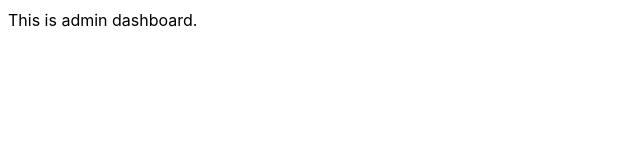
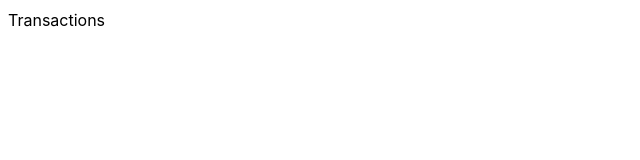
Before and after one commit to abhiSahuCodes/Admin-Dashboard-React, a React (Vite) app in the folder admin-dashboard/: page /admin/transactions in a window 1280 px wide. Shown: the top 160 px of the page, without its empty margins (0-640 px from the left). Built offline with nearby package versions, Linux system fonts and the light colour scheme.

Commit message:
early routes established

```diff
--- a/admin-dashboard/src/App.tsx
+++ b/admin-dashboard/src/App.tsx
@@ -1,11 +1,37 @@
+import { createBrowserRouter, RouterProvider } from "react-router-dom";
+import { lazy } from "react";
 
+const Dashboard = lazy(() => import(("./pages/Dashboard")));
+const Products = lazy(() => import(("./pages/Products")));
+const Customers = lazy(() => import(("./pages/Customers")));
+const Transactions = lazy(() => import(("./pages/Transactions")));
+
+const router = createBrowserRouter([
+  {
+    path: '/',
+    children: [
+      {
+        path: "/admin/dashboard",
+        element: <Dashboard />,
+      },
+      {
+        path: "/admin/products",
+        element: <Products />
+      },
+      {
+        path: "/admin/customers",
+        element: <Customers />,
+      },
+      {
+        path: "/admin/transactions",
+        element: <Transactions />
+      }
+    ]
+  },
+]);
 
 const App = () => {
-  return (
-    <div>
-      This is admin dashboard.
-    </div>
-  )
-}
+  return <RouterProvider router={router} />;
+};
 
 export default App;
--- /dev/null
+++ b/admin-dashboard/src/pages/Customers.tsx
@@ -0,0 +1,10 @@
+
+const Customers = () => {
+  return (
+    <div>
+      Customers
+    </div>
+  )
+}
+
+export default Customers;
--- /dev/null
+++ b/admin-dashboard/src/pages/Dashboard.tsx
@@ -0,0 +1,10 @@
+
+const Dashboard = () => {
+  return (
+    <div>
+      Dashboard
+    </div>
+  )
+}
+
+export default Dashboard;
--- /dev/null
+++ b/admin-dashboard/src/pages/Products.tsx
@@ -0,0 +1,11 @@
+
+
+const Products = () => {
+  return (
+    <div>
+      Products
+    </div>
+  )
+}
+
+export default Products;
--- /dev/null
+++ b/admin-dashboard/src/pages/Transactions.tsx
@@ -0,0 +1,11 @@
+
+
+const Transactions = () => {
+  return (
+    <div>
+      Transactions
+    </div>
+  )
+}
+
+export default Transactions;
```
